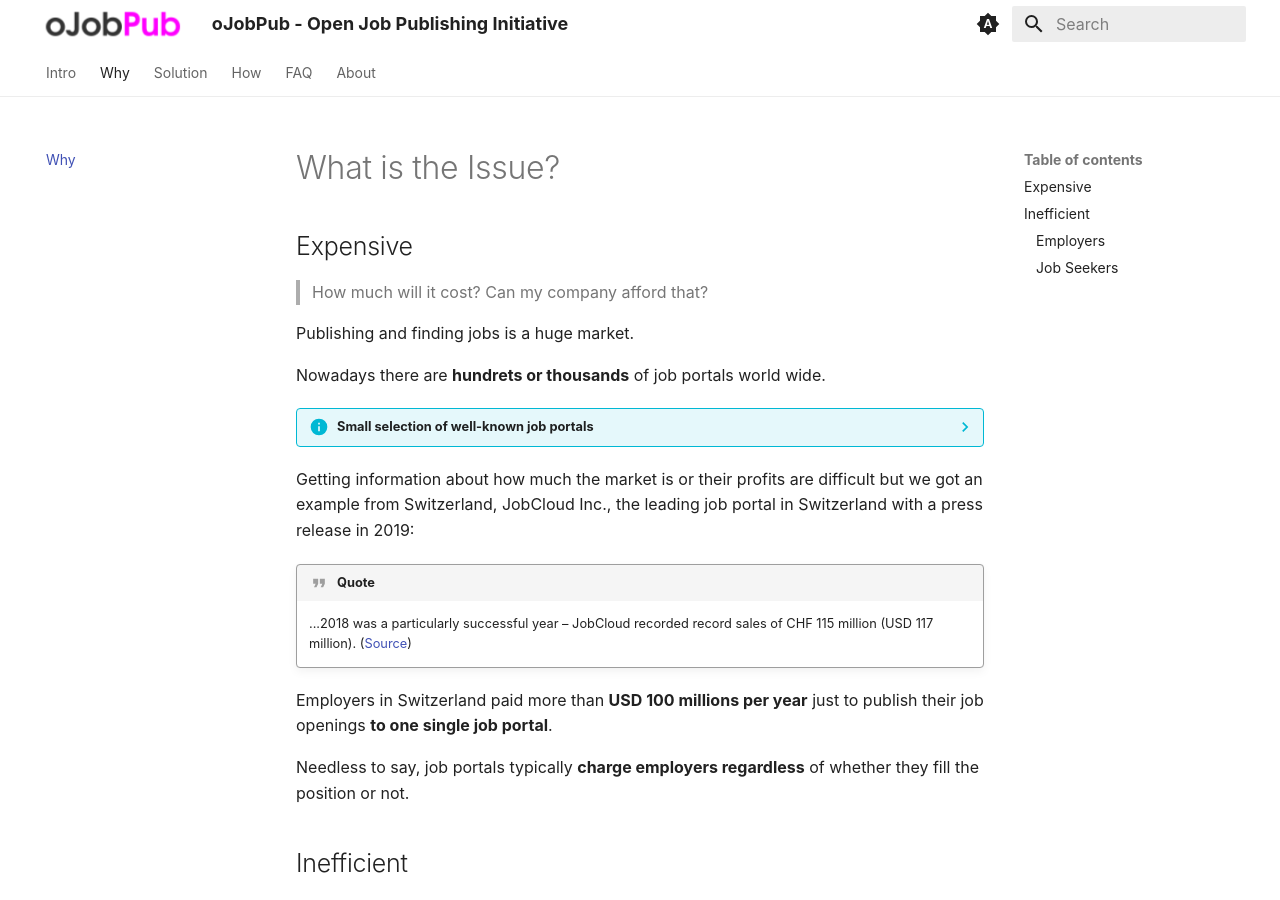
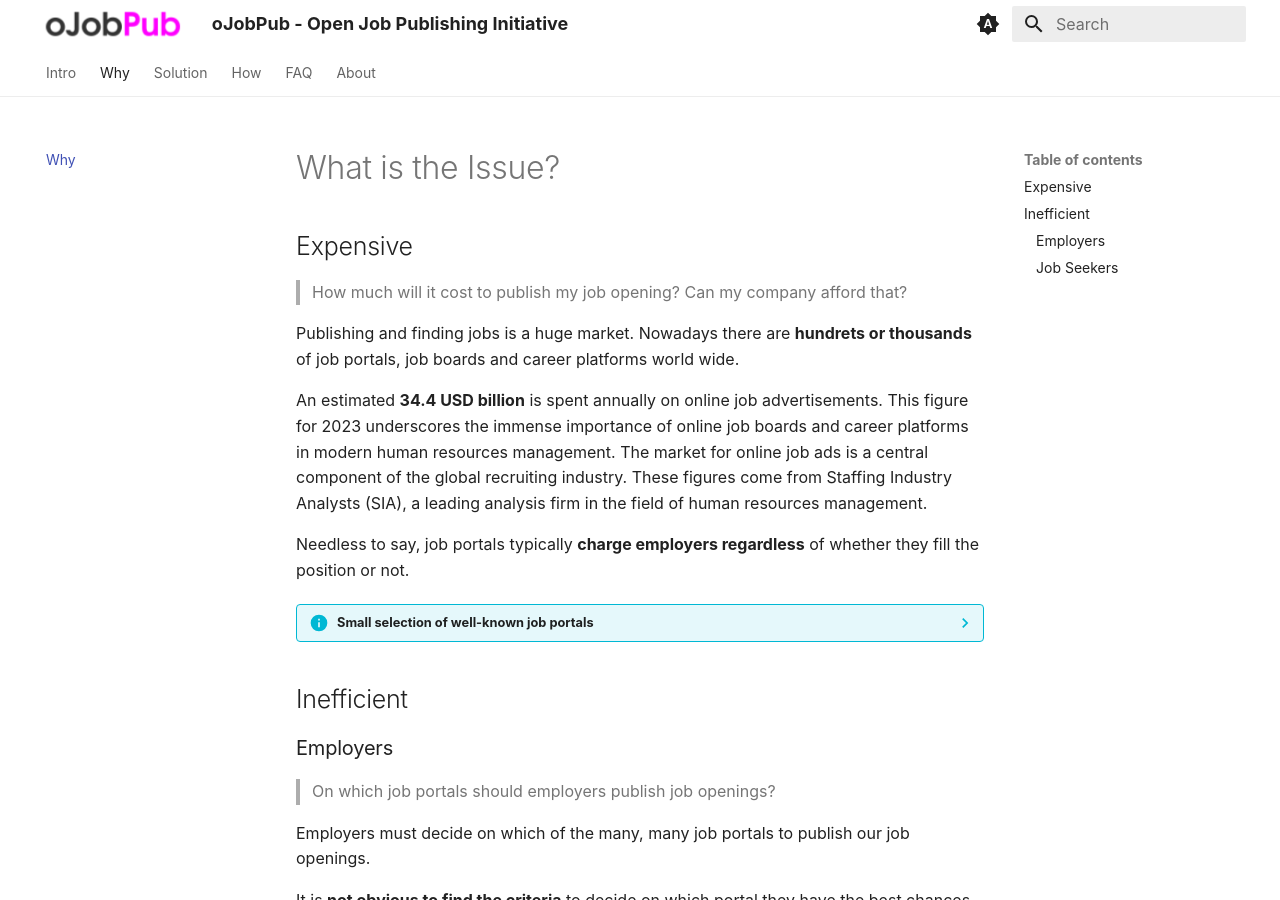
Before and after one commit to letsemploy/docs, an MkDocs documentation site: the page built from docs/why.md, in a window 1280 px wide and 900 px high. Built offline with MkDocs 1.6.1 and Material for MkDocs 9.7.7, drawn with Linux system fonts in a browser that asks for light colours.

Commit message:
Revise job market cost details
Updated content to clarify job advertisement costs and market statistics.

```diff
--- a/docs/why.md
+++ b/docs/why.md
@@ -2,24 +2,17 @@
 
 ## Expensive
 
-> How much will it cost? Can my company afford that?
+> How much will it cost to publish my job opening? Can my company afford that?
 
-Publishing and finding jobs is a huge market.
+Publishing and finding jobs is a huge market. Nowadays there are **hundrets or thousands** of job portals, job boards and career platforms world wide.
 
-Nowadays there are **hundrets or thousands** of job portals world wide.
+An estimated **34.4 USD billion** is spent annually on online job advertisements. This figure for 2023 underscores the immense importance of online job boards and career platforms in modern human resources management. The market for online job ads is a central component of the global recruiting industry. These figures come from Staffing Industry Analysts (SIA), a leading analysis firm in the field of human resources management.
+
+Needless to say, job portals typically **charge employers regardless** of whether they fill the position or not.
 
 ??? info "Small selection of well-known job portals"
     Just to name a few: [Indeed](https://www.indeed.com), [LinkedIn](https://www.linkedin.com), [Monster](https://www.monster.com), [Glassdoor](https://www.glassdoor.com), [CareerBuilder](https://www.careerbuilder.com), [ZipRecruiter](https://www.ziprecruiter.com), [Jobrapido](https://de.jobrapido.com), [Simply Hired](https://www.simplyhired.com), [Dice](https://www.dice.com), [Upwork](https://www.upwork.com), [Fiverr](https://www.fiverr.com), [Freelancer](https://www.freelancer.com), [FlexJobs](https://www.flexjobs.com), [Adzuna](https://www.adzuna.com), [StepStone](https://www.stepstone.de), [XING](https://www.xing.com), [Stellenanzeigen.de](https://www.stellenanzeigen.de), [Jobware](https://www.jobware.de), [Meinestadt.de](https://www.meinestadt.de), [Absolventa](https://www.absolventa.de), [Kimeta](https://www.kimeta.de), [JobNinja](https://www.jobninja.com), [Jobs.ch](https://www.jobs.ch), [JobScout24.ch](https://www.jobscout24.ch), [JobUp.ch](https://www.jobup.ch), [Karriere.at](https://www.karriere.at), a.s.o
 
-Getting information about how much the market is or their profits are difficult but we got an example from Switzerland, JobCloud Inc., the leading job portal in Switzerland with a press release in 2019:
-
-!!! quote
-    ...2018 was a particularly successful year – JobCloud recorded record sales of CHF 115 million (USD 117 million). ([Source](https://www.jobcloud.ch/c/de-ch/blog/press-release/jobcloud-verzeichnet-das-bisher-erfolgreichste-jahr-und-investiert-in-neue-dienstleistungen-und-technologien-sowie-in-die-erweiterung-des-jobcloud-oekosystems/))
-
-
-Employers in Switzerland paid more than **USD 100 millions per year** just to publish their job openings **to one single job portal**.
-
-Needless to say, job portals typically **charge employers regardless** of whether they fill the position or not.
 
 ## Inefficient
 
```
